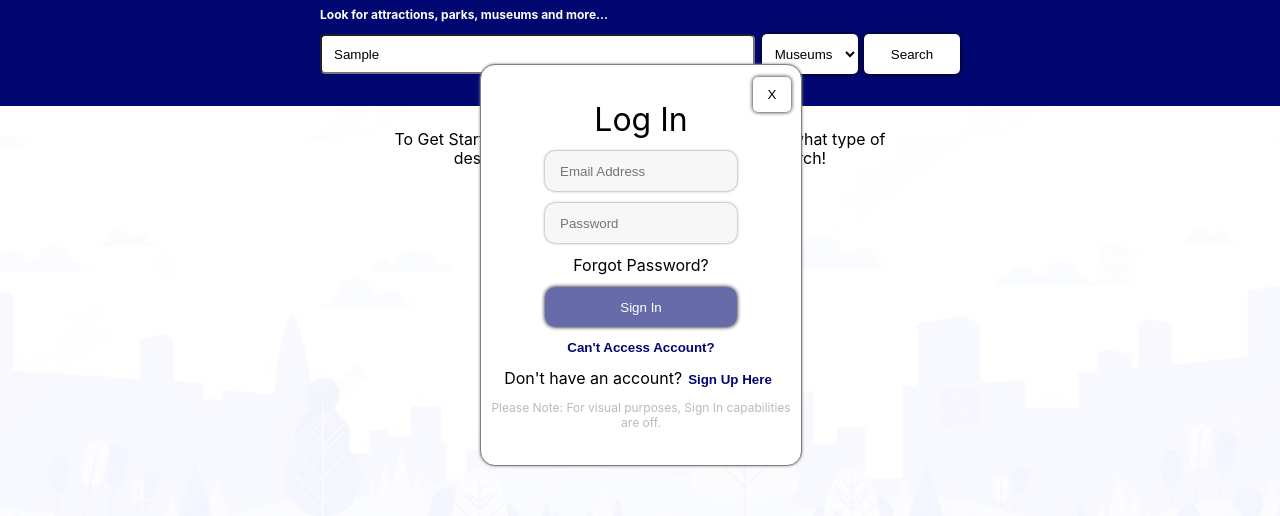
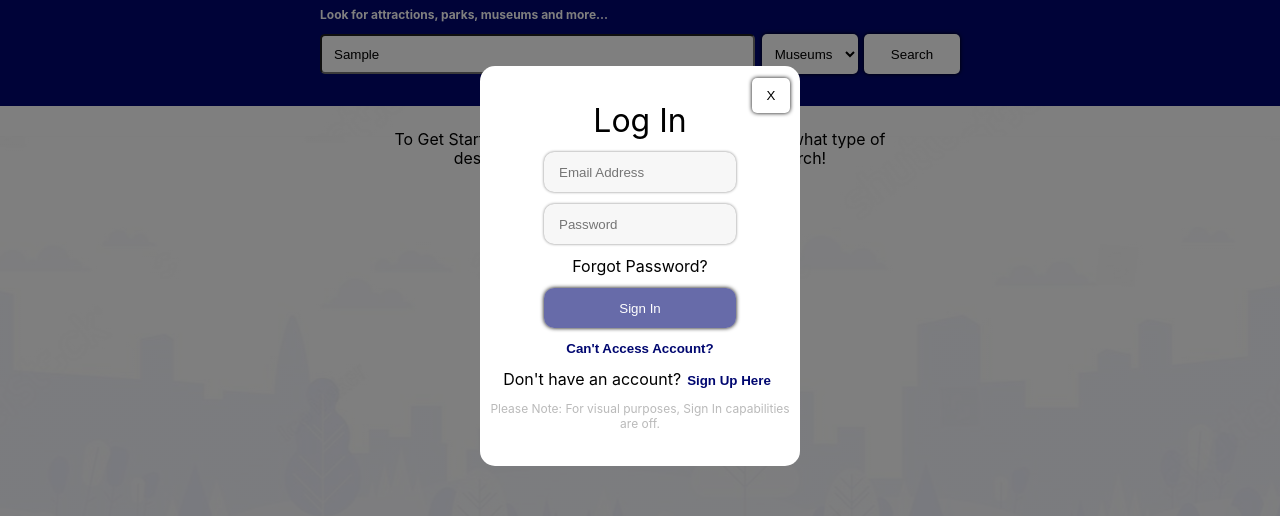
Before and after one commit to lseti1/planFinder-198302, a React (Create React App) app: page / in a window 1280 px wide. Both pictures are taken after typing "Sample" into the empty fields and a click on the button "Sign In". Shown: the part 134-650 px from the top of the page. Built offline with nearby package versions, Linux system fonts and the light colour scheme; no server answers.

Commit message:
Added spotlight effect when Sign-In/Sign-Up Modals are open and allow presses outside of Modal to close it

```diff
--- a/src/App.css
+++ b/src/App.css
@@ -27,7 +27,6 @@ h1, h2, h3, p {
   text-align: left;
   color: white;
   font-size: 2vh;
-
 
   width: 20%;
   height: 8%;
@@ -92,9 +91,8 @@ button:hover {
   width: 25%;
   height: 50%;
   background-color: rgb(255, 255, 255);
-  box-shadow: 0px 0px 3px grey;
-  border: 1px solid grey;
   border-radius: 15px;
+  z-index: 1000;
 
 
   position: absolute;
@@ -142,6 +140,15 @@ button:hover {
 
 .modalSubmitButton:hover {
   background-color: rgb(0, 7, 112);
+}
+
+.modalBackground {
+  position: fixed;
+  width: 100vw;
+  height: 100vh;
+  z-index: 999;
+
+  background-color: rgba(0, 0, 0, 0.50);
 }
 
 .linkedButton {
--- a/src/App.js
+++ b/src/App.js
@@ -1,5 +1,5 @@
 import './App.css';
-import React, {useState} from "react";
+import React, {useState, useEffect} from "react";
 import {FontAwesomeIcon} from '@fortawesome/react-fontawesome';
 import {faUser, faUserPlus} from '@fortawesome/free-solid-svg-icons';
 
@@ -14,6 +14,7 @@ function App() {
   const [city, setCity] =  useState('');
   const [isSignInModalVisible, setIsSignInModalVisible] = useState(false);
   const [isSignUpModalVisible, setIsSignUpModalVisible] = useState(false);
+  const [isModalVisible, setIsModalVisible] = useState(false);
 
   const fetchData = async () => {
     if (!query.trim()) {
@@ -89,6 +90,19 @@ function App() {
     setIsSignInModalVisible(prevState => !prevState);
     setIsSignUpModalVisible(prevState => !prevState);
   };
+
+  const removeModals = () => {
+    setIsSignInModalVisible(false);
+    setIsSignUpModalVisible(false);
+  };
+
+  useEffect(() => {
+    if (isSignInModalVisible || isSignUpModalVisible) {
+      setIsModalVisible(true);
+    } else {
+      setIsModalVisible(false);
+    }
+  }, [isSignInModalVisible, isSignUpModalVisible]);
 
   return (
     <form onSubmit={handleSubmit}>
@@ -172,6 +186,10 @@ function App() {
           </div>
         )}
 
+        {isModalVisible && (
+          <div className='modalBackground' onClick={() => removeModals()}></div>
+        )}
+
       </div>
       <div className='projectDisclaimer'>
           <p>Powered By Wikipedia API <br />(This website is best viewed in Full Screen)</p>
```
